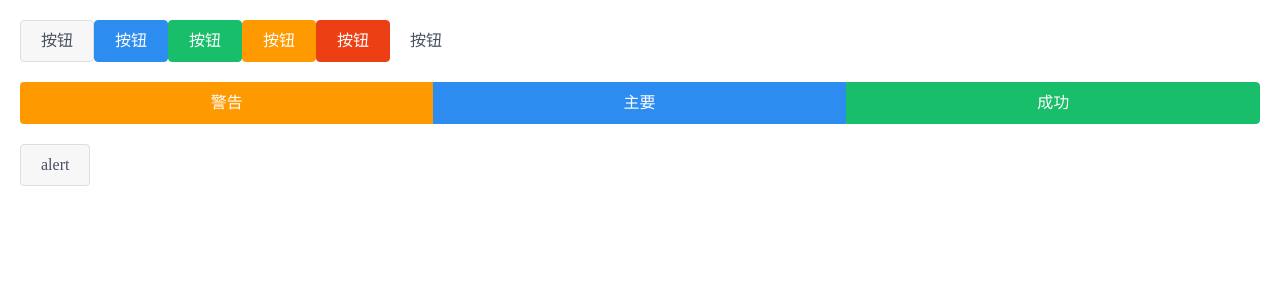
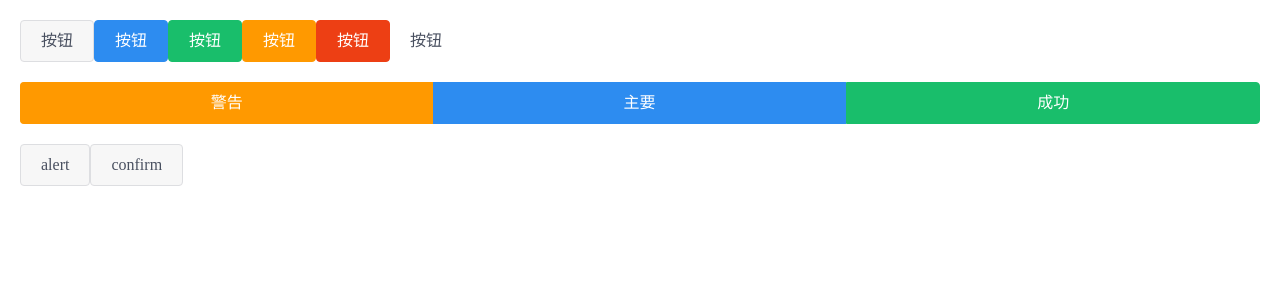
Before and after one commit to JoeeeeeWu/wui, a Vue app: page /#/ in a window 1280 px wide. Shown: the top 300 px of the page. Built offline with nearby package versions, Linux system fonts and the light colour scheme; the HTML template or start-up script is replaced by a standard one.

Commit message:
add comfirm modal

```diff
--- a/src/comps/components/globalmodal/index.js
+++ b/src/comps/components/globalmodal/index.js
@@ -22,4 +22,16 @@ export default {
     const propsData = Object.assign({}, defaultOpts, opts);
     return open(propsData);
   },
+  confirm(opts) {
+    const defaultOpts = {
+      title: '',
+      content: '',
+      type: 'confirm',
+      maskClosable: true,
+      color: '',
+      callBack() { },
+    };
+    const propsOpts = Object.assign(defaultOpts, opts);
+    return open(propsOpts);
+  },
 };
--- a/src/views/home.vue
+++ b/src/views/home.vue
@@ -17,6 +17,7 @@
     </div>
     <div class="section">
       <w-button @click="alert">alert</w-button>
+      <w-button @click="confirm">confirm</w-button>
     </div>
   </div>
 </template>
@@ -31,6 +32,13 @@ export default {
         color: '#19be6b',
       });
     },
+    confirm() {
+      this.$modal.confirm({
+        title: '提示',
+        content: '你想怎么样呢？',
+        color: '#19be6b',
+      });
+    },
   },
 };
 </script>
```
